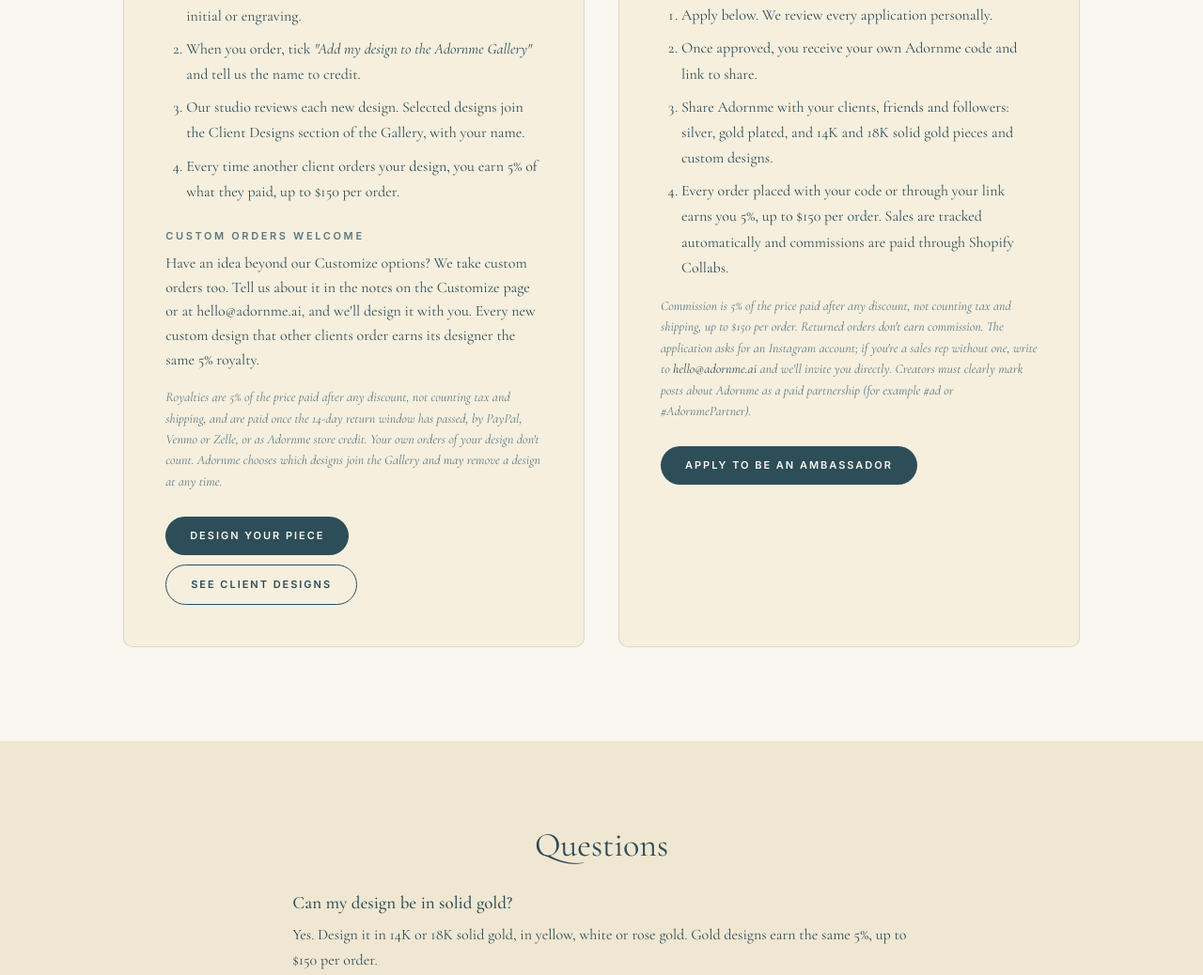
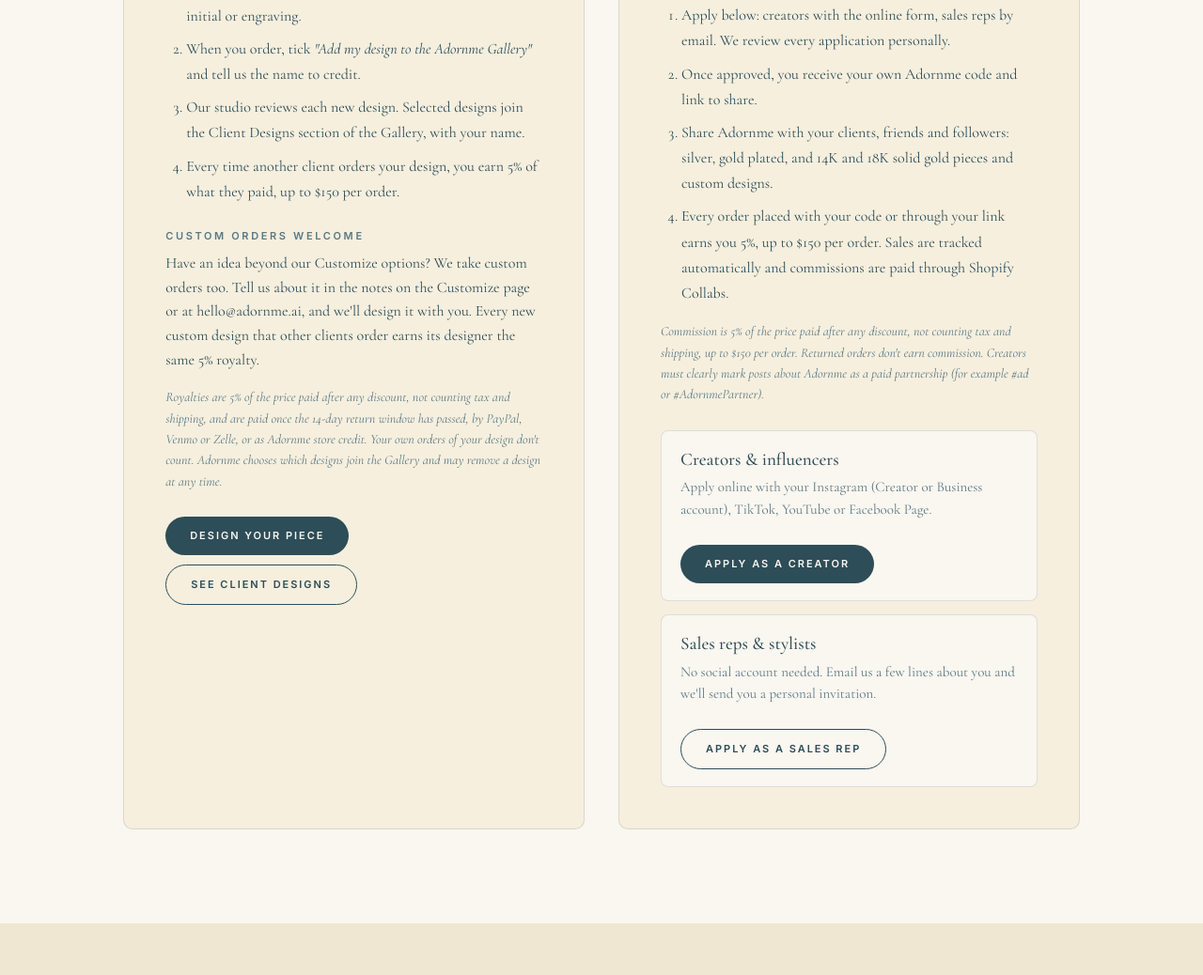
Before and after one commit to Adornmejewelry/adornme-site, a plain HTML site: page earn.html in a window 1280 px wide. Shown: the part 843-1881 px from the top of the page at 94% size. Drawn offline with nearby package versions, Linux system fonts and the light colour scheme.

Commit message:
Ambassadors: separate creator and sales rep applications
Collabs applications need a connected social account (Instagram Creator or
Business, TikTok, YouTube or a Facebook Page). Creators apply online; sales
reps and stylists apply by email (pre-filled) and get a personal Collabs
invitation, which needs no social account.

Co-Authored-By: Claude Opus 5.5 <noreply@anthropic.com>
Claude-Session: https://claude.ai/code/session_01HoCtdp3cmER8DcrSvdjZs2

```diff
--- a/earn.html
+++ b/earn.html
@@ -20,6 +20,11 @@
   .program .big strong{font-weight:500;}
   .program .offer{margin-top:14px;padding:12px 16px;background:var(--ivory);border-left:3px solid var(--antique-gold);border-radius:4px;color:var(--ink);font:400 17px/1.5 var(--serif);}
   .program .offer strong{font-weight:600;}
+  .apply-paths{margin-top:26px;display:grid;gap:14px;}
+  .apply-path{padding:18px 20px;background:var(--ivory);border:1px solid var(--rule);border-radius:8px;}
+  .apply-path h4{font:500 19px/1.3 var(--serif);color:var(--ink);}
+  .apply-path p{margin-top:6px;color:var(--ink-soft);font:400 15px/1.55 var(--serif);}
+  .apply-path .cta{margin-top:14px;}
   .program h3{margin-top:26px;font:600 11px/1.3 var(--sans);letter-spacing:.24em;text-transform:uppercase;color:var(--ink-soft);}
   .program ol,.program ul{margin-top:12px;padding-left:22px;color:var(--ink);font:400 16px/1.7 var(--serif);}
   .program li{margin-bottom:8px;}
@@ -76,13 +81,24 @@
         <p class="offer">Your clients and followers get <strong>$30 off</strong> any order of $250 or more with your code.</p>
         <h3>How it works</h3>
         <ol>
-          <li>Apply below. We review every application personally.</li>
+          <li>Apply below: creators with the online form, sales reps by email. We review every application personally.</li>
           <li>Once approved, you receive your own Adornme code and link to share.</li>
           <li>Share Adornme with your clients, friends and followers: silver, gold plated, and 14K and 18K solid gold pieces and custom designs.</li>
           <li>Every order placed with your code or through your link earns you 5%, up to $150 per order. Sales are tracked automatically and commissions are paid through Shopify Collabs.</li>
         </ol>
-        <p class="fine">Commission is 5% of the price paid after any discount, not counting tax and shipping, up to $150 per order. Returned orders don't earn commission. The application asks for an Instagram account; if you're a sales rep without one, write to <a href="mailto:hello@adornme.ai">hello@adornme.ai</a> and we'll invite you directly. Creators must clearly mark posts about Adornme as a paid partnership (for example #ad or #AdornmePartner).</p>
-        <div class="ctas"><a class="cta" id="ambassadorApply" href="mailto:hello@adornme.ai?subject=Adornme%20Ambassador%20application">Apply to be an Ambassador</a></div>
+        <p class="fine">Commission is 5% of the price paid after any discount, not counting tax and shipping, up to $150 per order. Returned orders don't earn commission. Creators must clearly mark posts about Adornme as a paid partnership (for example #ad or #AdornmePartner).</p>
+        <div class="apply-paths">
+          <div class="apply-path">
+            <h4>Creators &amp; influencers</h4>
+            <p>Apply online with your Instagram (Creator or Business account), TikTok, YouTube or Facebook Page.</p>
+            <a class="cta" id="ambassadorApply" href="mailto:hello@adornme.ai?subject=Adornme%20Ambassador%20application">Apply as a creator</a>
+          </div>
+          <div class="apply-path">
+            <h4>Sales reps &amp; stylists</h4>
+            <p>No social account needed. Email us a few lines about you and we'll send you a personal invitation.</p>
+            <a class="cta secondary" id="repApply" href="mailto:hello@adornme.ai?subject=Adornme%20Ambassador%3A%20sales%20rep%20application&body=Hi%20Mira%2C%0A%0AI%27d%20love%20to%20be%20an%20Adornme%20Ambassador.%0A%0AName%3A%0APhone%3A%0ACity%3A%0AHow%20I%27d%20share%20Adornme%20%28clients%2C%20events%2C%20my%20shop...%29%3A%0A%0AThank%20you%21">Apply as a sales rep</a>
+          </div>
+        </div>
       </article>
     </section>
 
```
